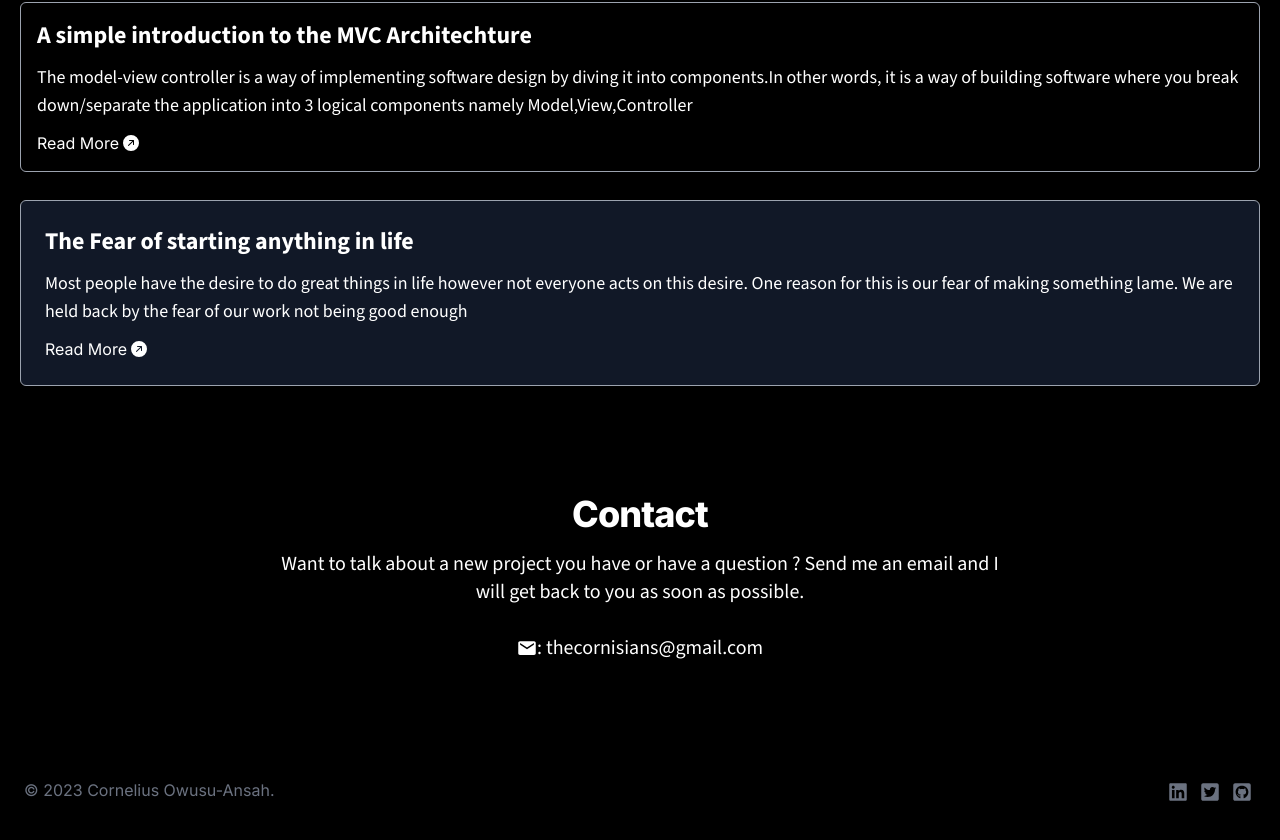
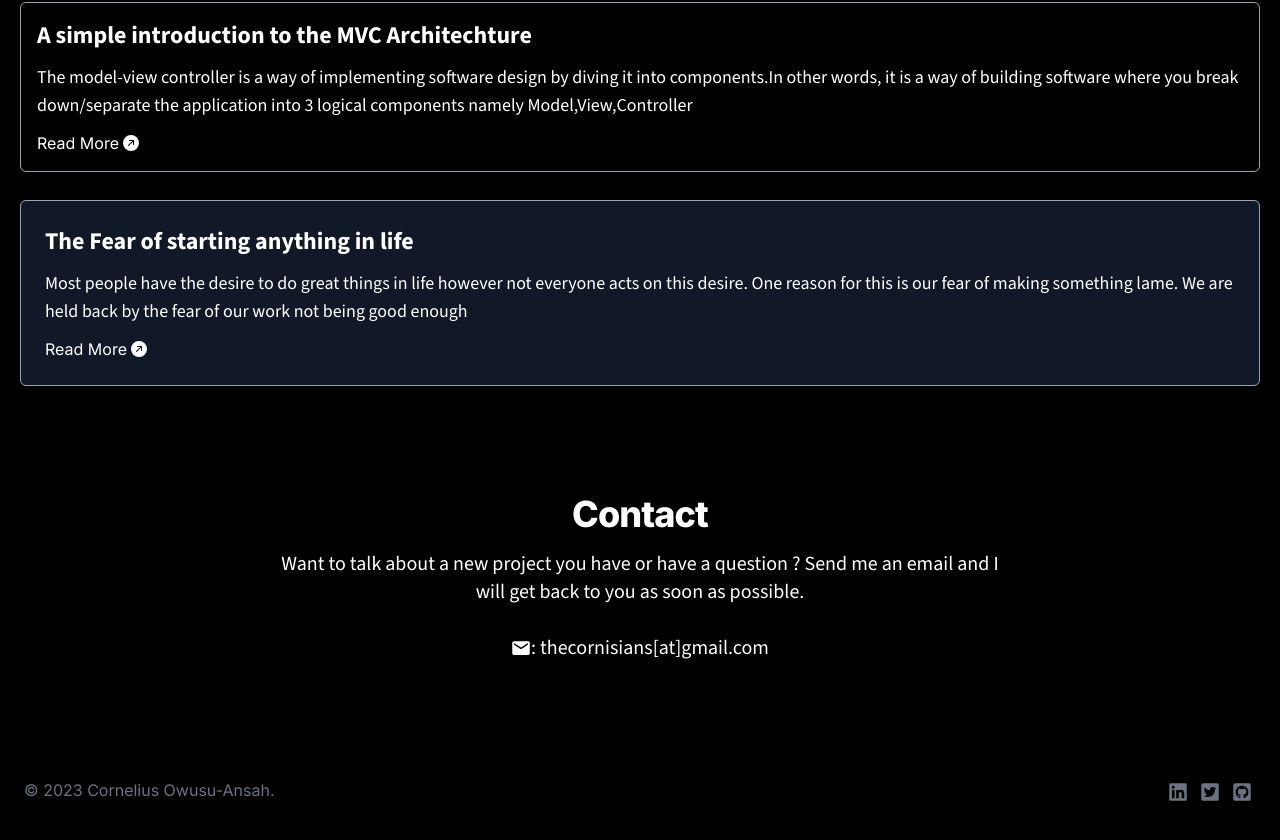
Before and after one commit to thecornisians/portfolio, a Next.js app: page / in a window 1280 px wide. Shown: the part 2344-3184 px from the top of the page. Built offline with nearby package versions, Linux system fonts and the light colour scheme.

Commit message:
updated portfolio page

```diff
--- a/components/About.js
+++ b/components/About.js
@@ -1,5 +1,4 @@
 import Image from "next/image";
-import { icons } from "react-icons";
 import cornelius from "../public/cornelius.JPG";
 import { FaReact, FaBootstrap, FaHtml5 } from "react-icons/fa";
 import {
--- a/pages/index.js
+++ b/pages/index.js
@@ -31,7 +31,7 @@ export default function Home({ portfolioImage }) {
           <div className="flex justify-center items-center text-lg md:text-xl source-sans">
             <IoMdMail />{" "}
             <a className="text-white" href="mailto:thecornisians@gmail.com">
-              : thecornisians@gmail.com
+              : thecornisians[at]gmail.com
             </a>
           </div>
         </div>
--- a/pages/portfolio.js
+++ b/pages/portfolio.js
@@ -3,14 +3,13 @@ import Navbar from "../components/Navbar";
 import Footer from "../components/Footer";
 import AllProjects from "../components/AllProjects";
 
+export default function portfolioPage() {
+  return (
+    <section className="bg-gray-300">
+      <Navbar />
+      <AllProjects className="min-h-full" />
 
-export default function portfolioPage(){
-    return (
-        <section className="bg-gray-200">
-            <Navbar />
-            <AllProjects className="min-h-full"/>
-
-            <Footer />
-        </section>
-    )
+      <Footer />
+    </section>
+  );
 }
```
